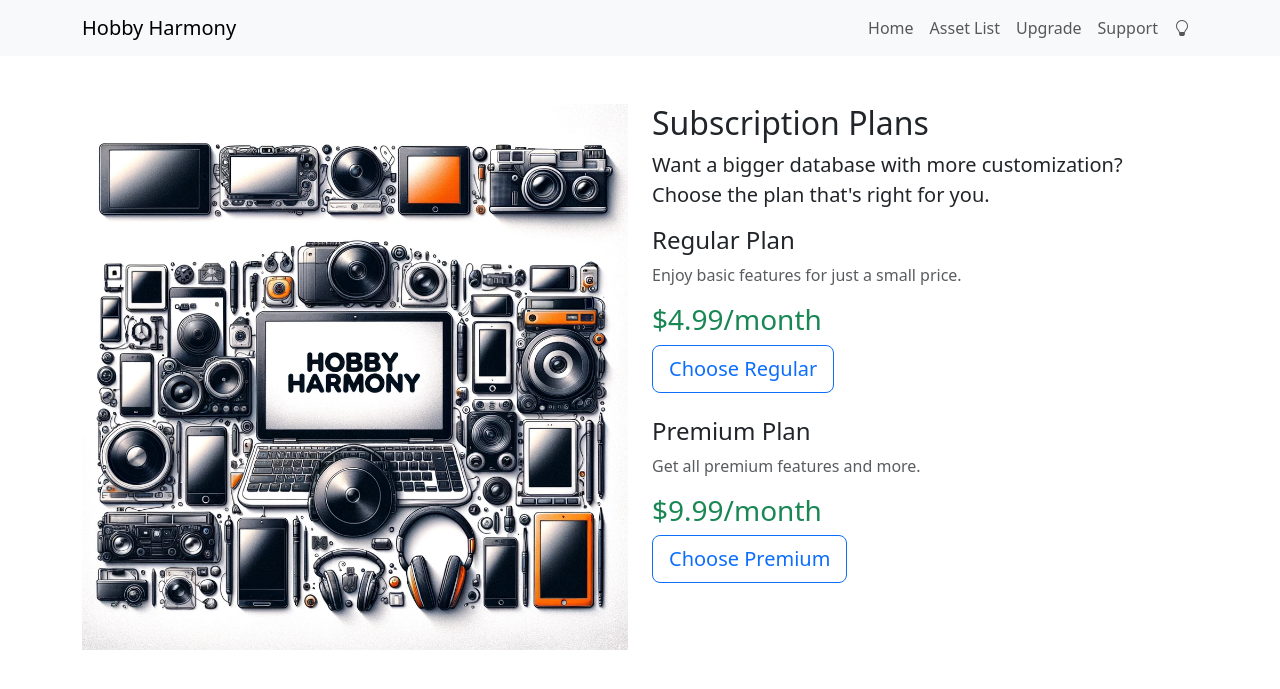
After one commit to CMPSC3943FA23/repo6, a PHP site: page /page_pricing.php in a window 1280 px wide. The commit adds this page. Shown: the top 689 px of the page. Run offline with PHP 8.4, Linux system fonts and the light colour scheme.

Commit message:
Implement pricing page

```diff
--- a/include/incl_navbar.php
+++ b/include/incl_navbar.php
@@ -16,7 +16,7 @@
                     <a class="nav-link" href="show_assets.php">Asset List</a>
                 </li>
                 <li class="nav-item">
-                    <a class="nav-link" href="#">Pricing</a>
+                    <a class="nav-link" href="page_pricing.php">Upgrade</a>
                 </li>
                 <li class="nav-item">
                     <a class="nav-link" href="#" tabindex="-1" aria-disabled="true">Support</a>
--- /dev/null
+++ b/page_pricing.php
@@ -0,0 +1,44 @@
+<!DOCTYPE html>
+<html lang="en">
+<head>
+    <meta charset="UTF-8">
+    <meta name="viewport" content="width=device-width, initial-scale=1.0">
+    <title>Purchase Plans</title>
+    <link href="bootstrap/css/bootstrap.min.css" rel="stylesheet">
+    <link rel="stylesheet" href="bootstrap-icons/font/bootstrap-icons.min.css">
+    <script src="js/jquery.min.js"></script>
+    <script src="bootstrap/js/bootstrap.bundle.min.js"></script>
+</head>
+<body>
+    <?php include("include/incl_navbar.php"); ?>
+    <div class="container mt-5">
+        <div class="row">
+            <div class="col-md-6">
+                <!-- Image -->
+                <img src="img/ai-logo.png" class="img-fluid" alt="Product Image">
+            </div>
+            <div class="col-md-6">
+                <h2>Subscription Plans</h2>
+                <p class="lead">Want a bigger database with more customization?<br>
+                Choose the plan that's right for you.</p>
+
+                <!-- Regular Plan -->
+                <div class="mb-4">
+                    <h4>Regular Plan</h4>
+                    <p class="text-muted">Enjoy basic features for just a small price.</p>
+                    <h3 class="text-success">$4.99/month</h3>
+                    <button class="btn btn-outline-primary btn-lg">Choose Regular</button>
+                </div>
+
+                <!-- Premium Plan -->
+                <div>
+                    <h4>Premium Plan</h4>
+                    <p class="text-muted">Get all premium features and more.</p>
+                    <h3 class="text-success">$9.99/month</h3>
+                    <button class="btn btn-outline-primary btn-lg">Choose Premium</button>
+                </div>
+            </div>
+        </div>
+    </div>
+</body>
+</html>
```
Also changed, not shown: pricingPage.html (deleted, +0 -46 lines), img/ai-logo.png (added).
